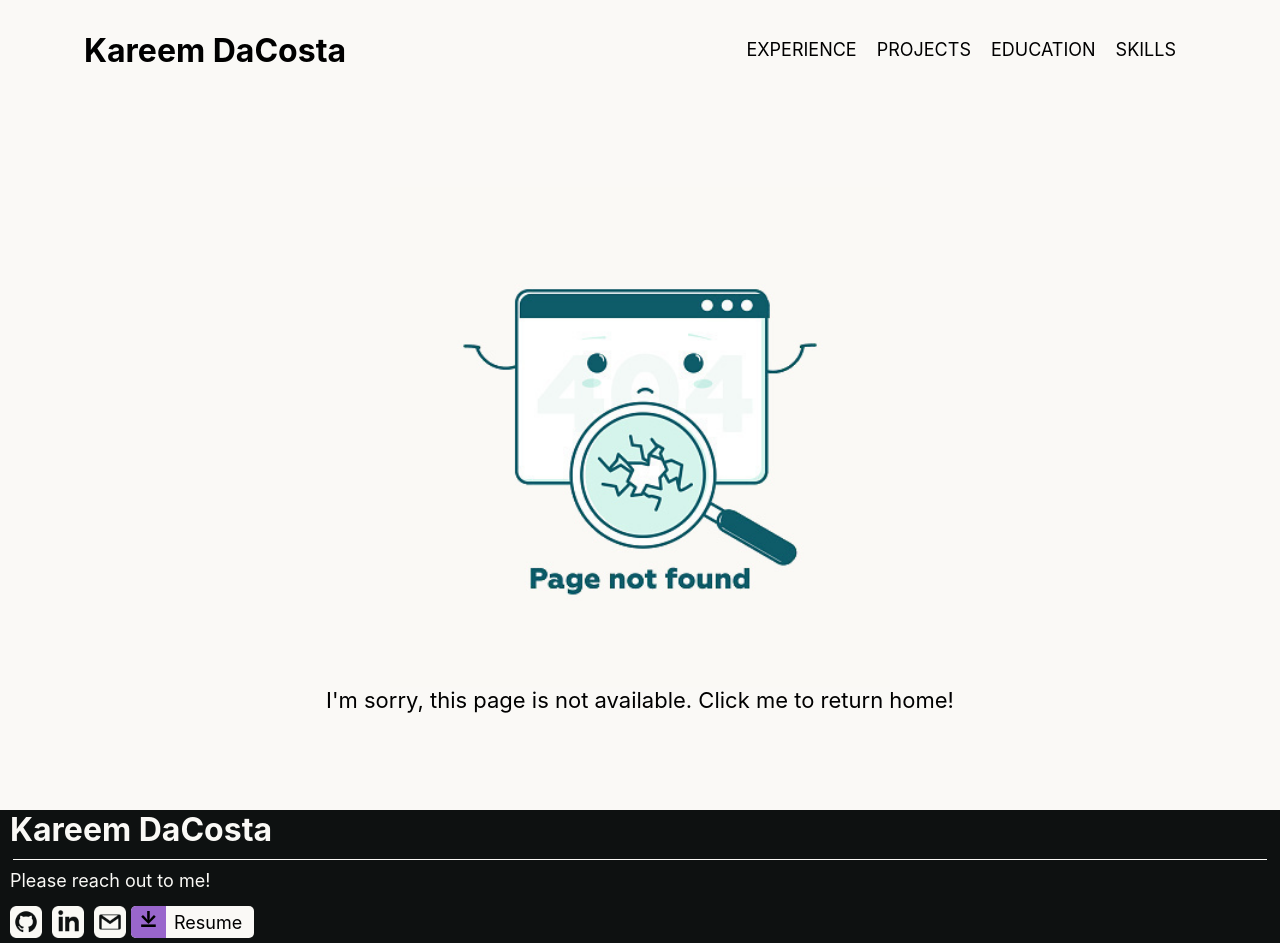
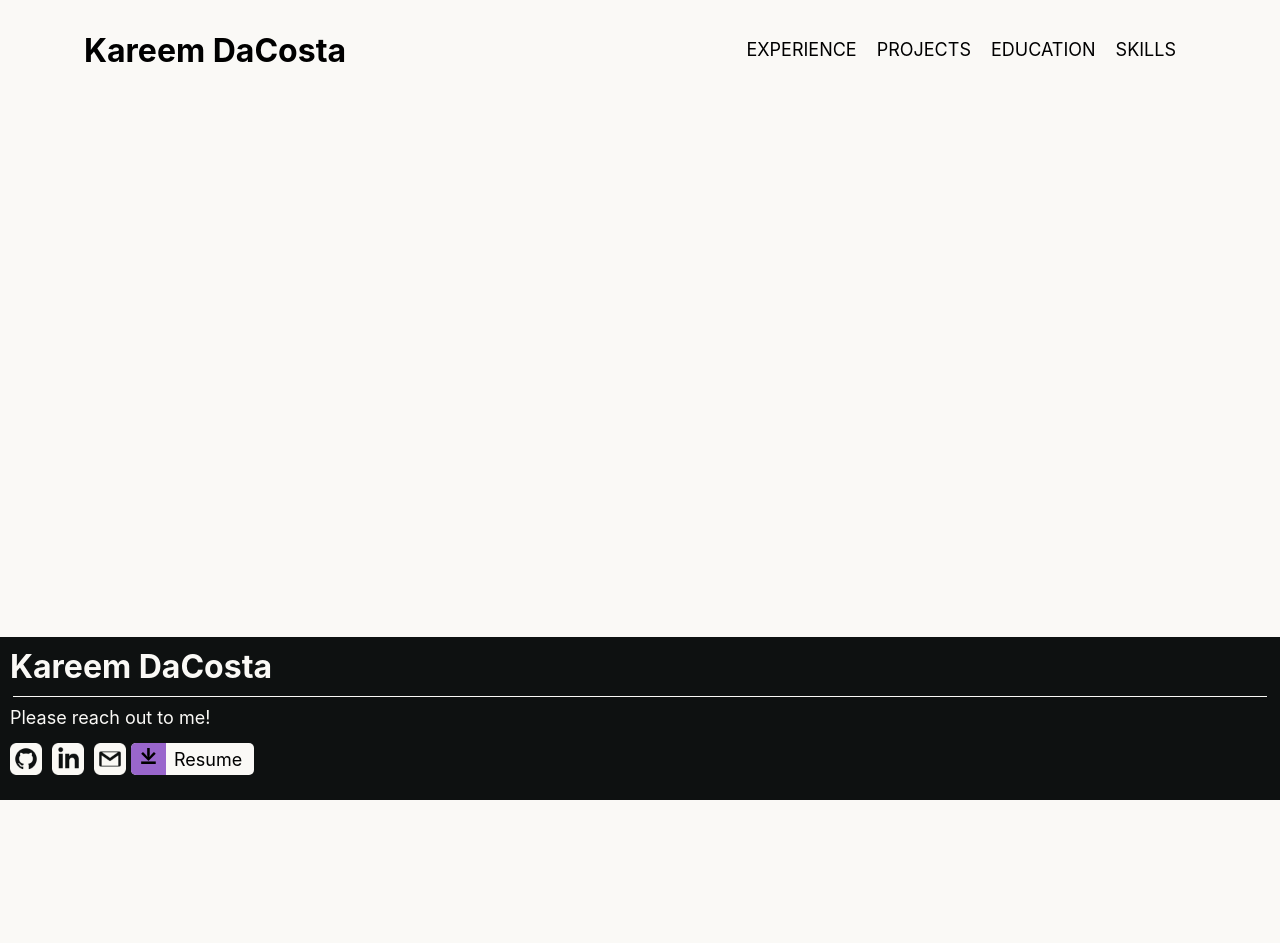
Before and after one commit to KareemDaCosta/kareem-dacosta-personal-website, a React (Create React App) app: page /experience in a window 1280 px wide. After the commit the page ends 800 px from the top, so only its background shows below. Built offline with nearby package versions, Linux system fonts and the light colour scheme.

Commit message:
Fixed footer and initialized Experience page

```diff
--- a/src/components/App/App.css
+++ b/src/components/App/App.css
@@ -25,3 +25,9 @@ a {
 a:link {
   text-decoration: none;
 }
+
+.App {
+  display: flex;
+  flex-direction: column;
+  min-height: 100vh;
+}
--- a/src/components/App/App.jsx
+++ b/src/components/App/App.jsx
@@ -5,6 +5,7 @@ import { Route, Routes } from 'react-router';
 import './App.css';
 import Home from '../Home/Home';
 import Footer from '../Footer/Footer';
+import Experience from "../Experience/Experience"
 
 export default function App() {
   return (
@@ -13,6 +14,7 @@ export default function App() {
         <Navbar />
         <Routes>
           <Route path="/" element={<Home />} />
+          <Route path="/experience" element={<Experience />} />
           <Route path="*" element={<NotFound />} />
         </Routes>
         <Footer />
--- /dev/null
+++ b/src/components/Experience/Experience.jsx
@@ -0,0 +1,8 @@
+import "./Experience.css"
+export default function Experience() {
+    return (
+        <div className="experience">
+
+        </div>
+    )
+}
--- a/src/components/Footer/Footer.css
+++ b/src/components/Footer/Footer.css
@@ -1,6 +1,7 @@
 .footer {
     background-color: #0e1111;
-    box-shadow: 0 50vh 0 50vh #000;
+    margin-top: auto;
+    padding-bottom: 20px;
 }
 
 .footer h1 {
```
Also changed, not shown: src/components/Experience/Experience.css (added).
